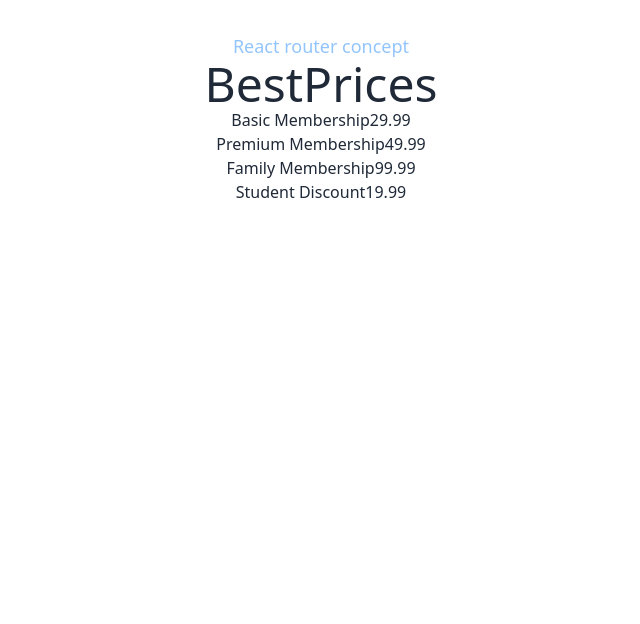
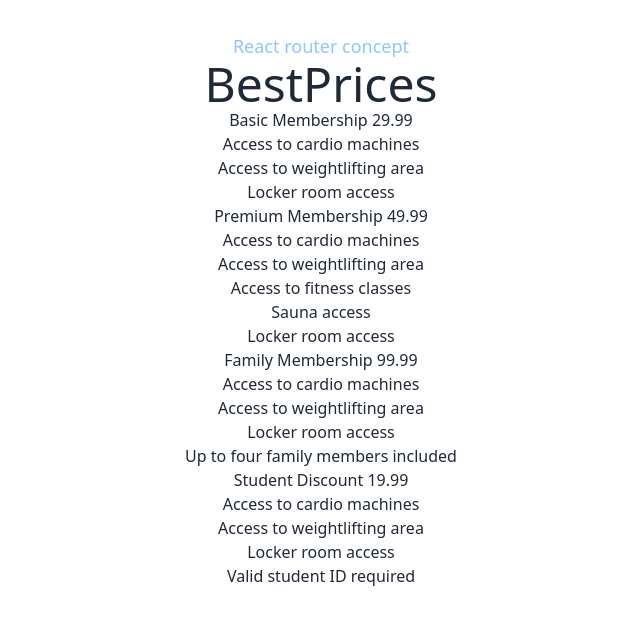
Before and after one commit to DipuHaider/PH_B8_M8_react-router-concept, a React (Vite) app: page / in a window 1280 px wide. Shown: the top 624 px of the page, without its empty margins (319-959 px from the left). Built offline with nearby package versions, Linux system fonts and the light colour scheme.

Commit message:
finalizing priceoption

```diff
--- /dev/null
+++ b/src/components/Feature/Feature.jsx
@@ -0,0 +1,15 @@
+import PropTypes from 'prop-types';
+
+const Feature = ({feature}) => {
+    return (
+        <div>
+            <h2>{feature}</h2>
+        </div>
+    );
+};
+
+Feature.propTypes = {
+    feature: PropTypes.string
+}
+
+export default Feature;
--- a/src/components/PriceOption/PriceOption.jsx
+++ b/src/components/PriceOption/PriceOption.jsx
@@ -1,9 +1,16 @@
 import PropTypes from 'prop-types';
+import Feature from '../Feature/Feature';
 
 const PriceOption = ({option}) => {
+    const {name, price, features} = option;
+
     return (
         <div>
-            <h2>{option.name}{option.price}</h2>
+            {/* <h2>{option.name}{option.price}</h2> //before destruturing*/}
+            <h2>{name} {price}</h2>
+            {
+                features.map((feature ,idx)=> <Feature key={idx} feature={feature}></Feature>)
+            }
         </div>
     );
 };
```
